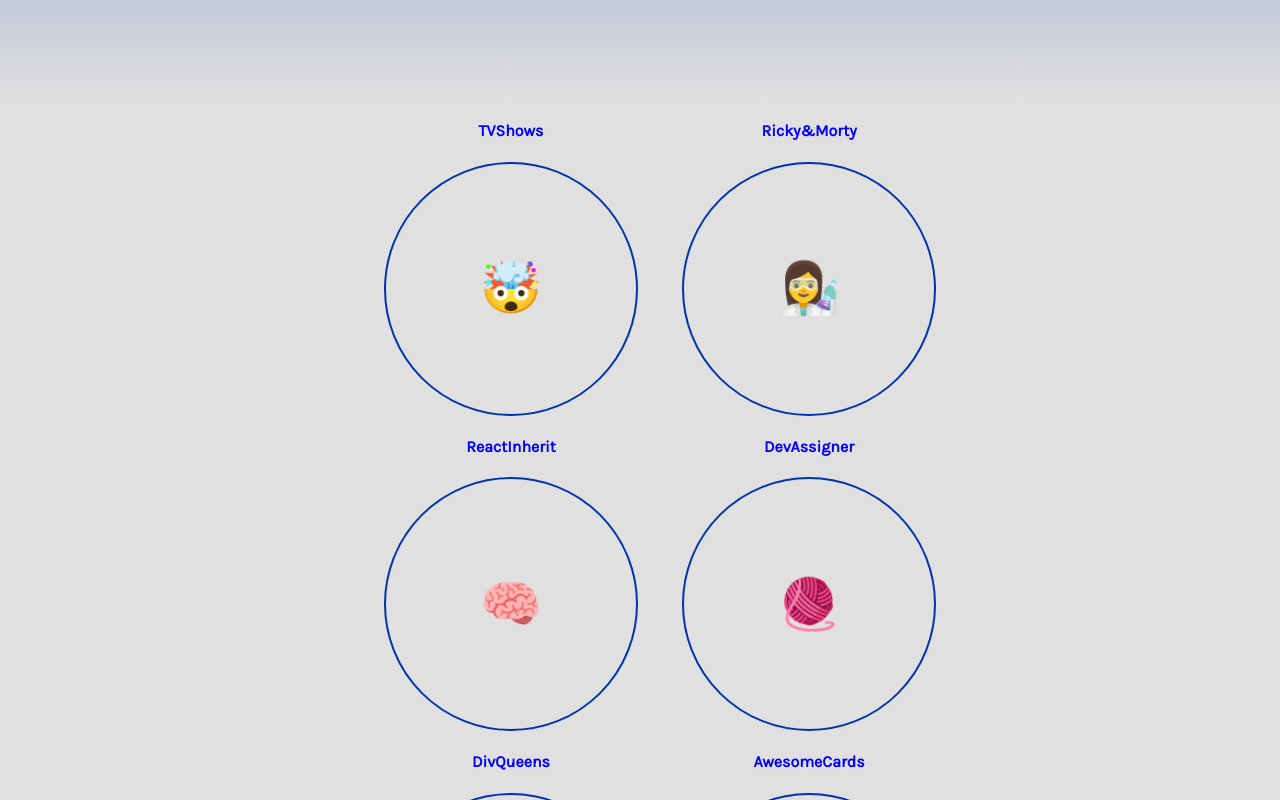
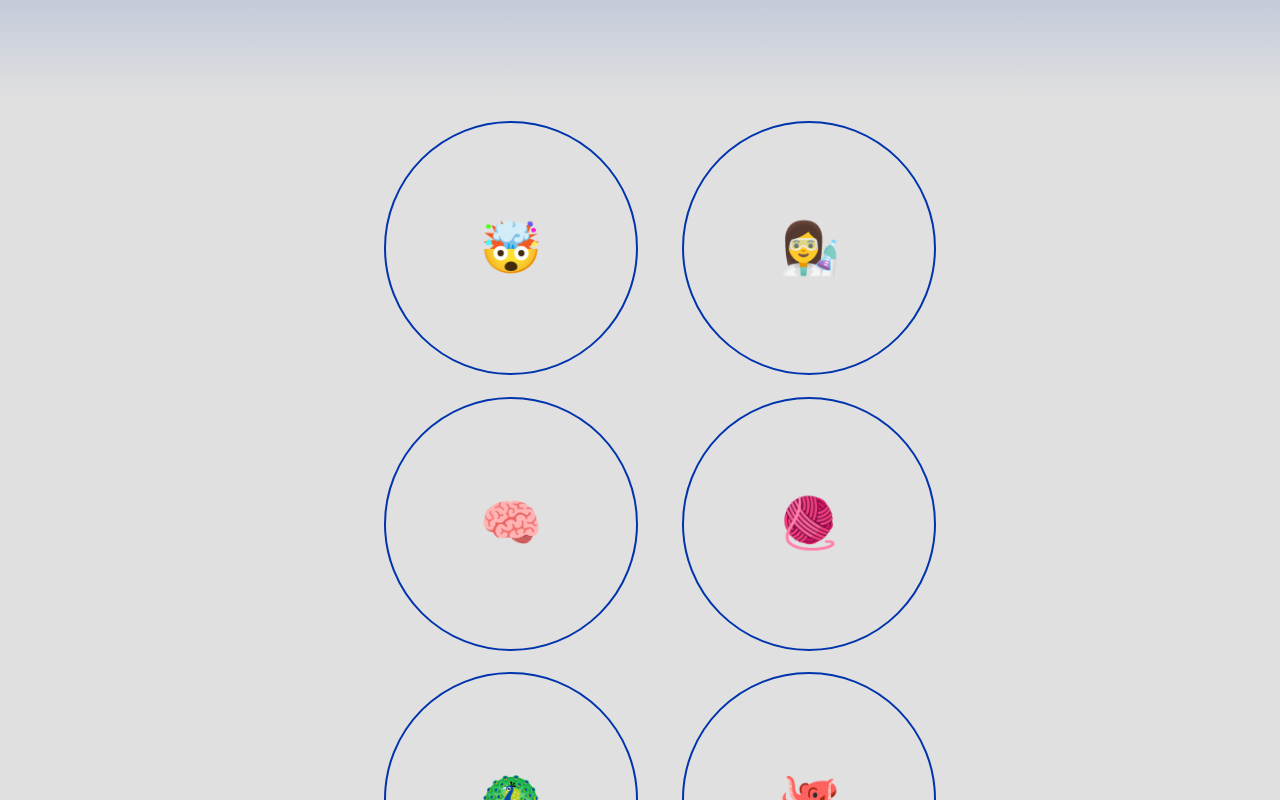
Before and after one commit to claradios/portfolio, a React (Create React App) app: page / in a window 1280 px wide. Shown: the part 1500-2300 px from the top of the page. Built offline with nearby package versions, Linux system fonts and the light colour scheme.

Commit message:
hide name when no hover

```diff
--- a/src/components/Project.js
+++ b/src/components/Project.js
@@ -6,7 +6,7 @@ const Project = props => {
 
     return (
         <div>
-            <h4 style={{ color: 'blue' }}>{name}</h4>
+            <h4 style={{ color: 'blue' }}>{isDescription&&name}</h4>
             <a className="works__link" href={url} target='blank'>
                 <div className={isDescription?'work__description':'work__picture-ct'} onMouseOver={showDescription} onMouseOut={removeDescription}>
                    {isDescription?description:emoji}
```
